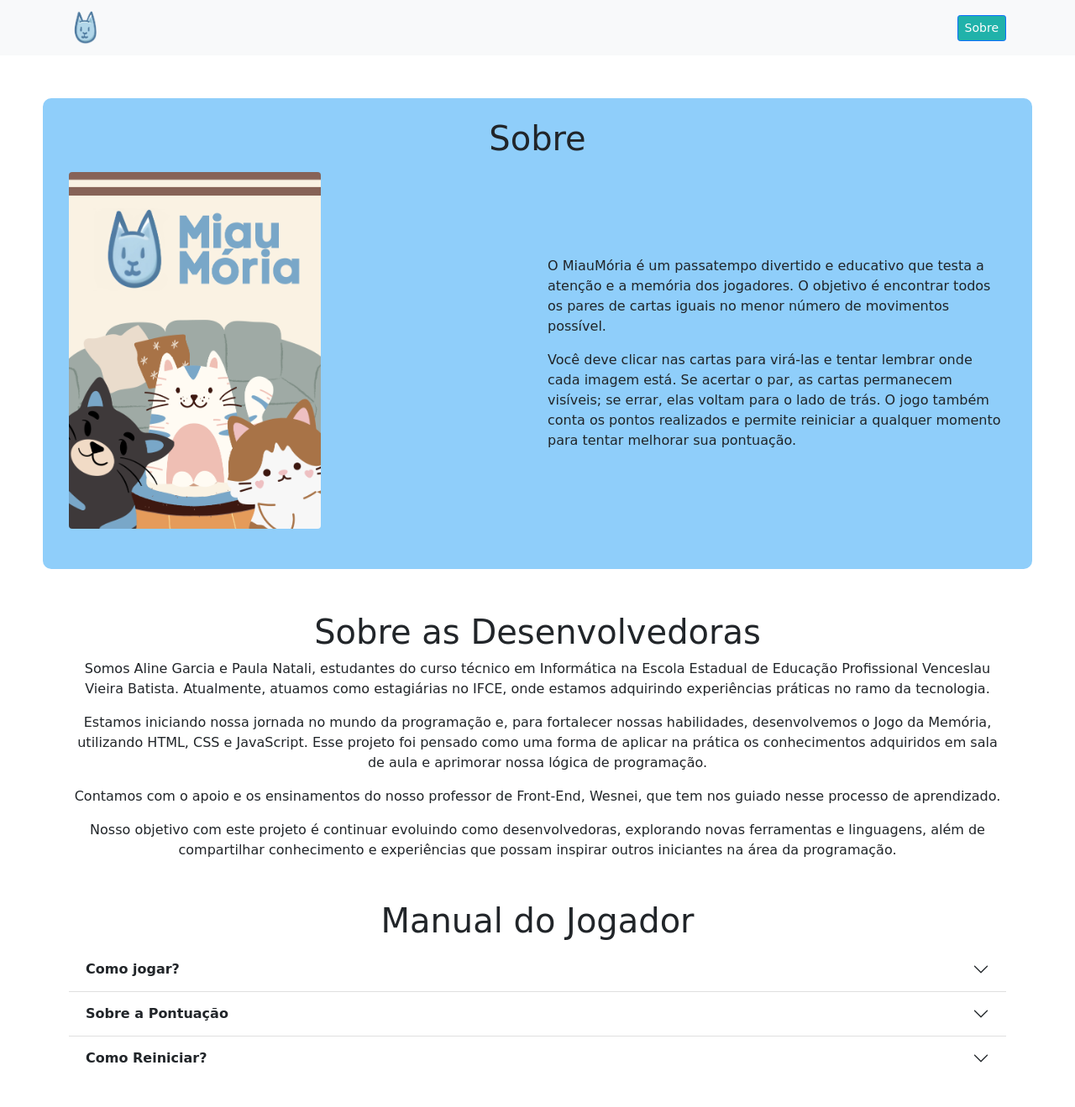
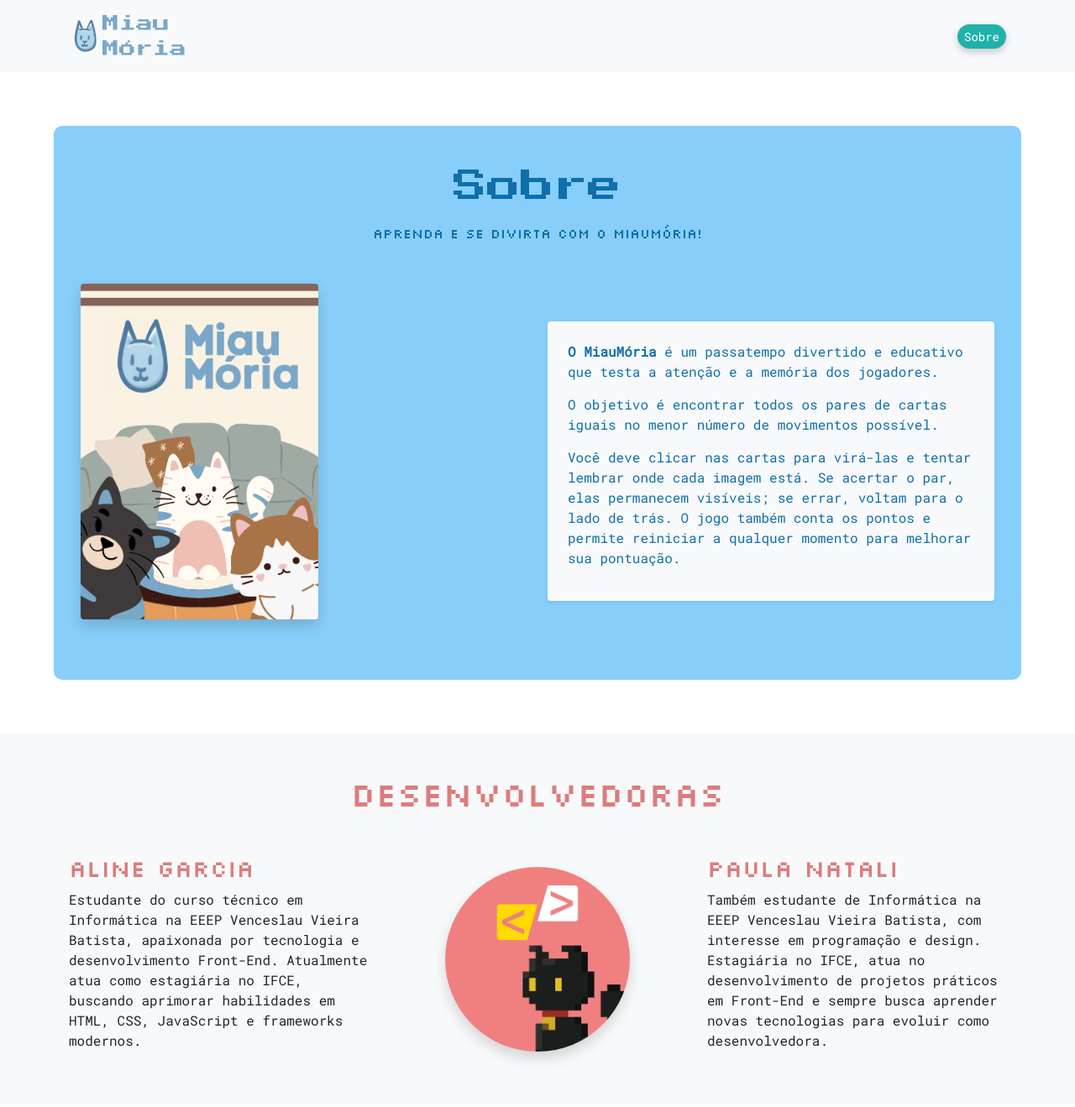
Before and after one commit to paulanatali/MiauMoria, a plain HTML site: page sobre.html in a window 1280 px wide. Shown: the top 1319 px of the page at 84% size. Drawn offline with nearby package versions, Linux system fonts and the light colour scheme.

Commit message:
Alterações gerais na estrutura e ajustes importantes

```diff
--- a/sobre.html
+++ b/sobre.html
@@ -11,6 +11,15 @@
     <link rel="stylesheet" href="https://unpkg.com/aos@next/dist/aos.css" />
     <link rel="shortcut icon" href="assetss/favicon-32x32.png" type="image/x-icon">
 
+    <link href="https://fonts.googleapis.com/css2?family=Press+Start+2P&display=swap" rel="stylesheet">
+    <link href="https://fonts.googleapis.com/css2?family=Silkscreen&display=swap" rel="stylesheet">
+    <link href="https://fonts.googleapis.com/css2?family=Roboto+Mono&display=swap" rel="stylesheet">
+
+
+
+
+
+
 
 </head>
 
@@ -20,11 +29,13 @@
 
 <nav class="navbar navbar-light bg-light py-2">
   <div class="container d-flex justify-content-between align-items-center">
-    <a class="navbar-brand d-flex align-items-center" href="index.html">
+    <a class="pixelnav navbar-brand d-flex align-items-center" href="index.html">
       <img src="assetss/logo.png" alt="Logo" style="height:40px; width:auto;">
+      Miau <br> Mória
     </a>
     <a href="sobre.html">
-      <button type="button" class="btn btn-primary btn-sm">
+      <button type="button" class="btn btn-primary btn-sm"  style="--bs-btn-padding-y: .28rem; --bs-btn-padding-x: .6rem; --bs-btn-font-size: .78rem;">
+
         Sobre
       </button>
     </a>
@@ -39,93 +50,83 @@
 
 
     <main id="conteudo-principal">
-        <section id="sobre" data-aos="fade-up" class="sobre">
-            <div class="container mt-4 ">
-                <div class="about-me text-center" data-aos="fade-down" data-aos-delay="200">
-                    <h1 class="titulo">
-                        Sobre
-                    </h1>
+       <section id="sobre" data-aos="fade-up" class="sobre py-5">
+  <div class="container">
+    <div class="text-center mb-5" data-aos="fade-down" data-aos-delay="200">
+      <h1 class="pixel-blue">Sobre</h1>
+      <p class="lead">Aprenda e se divirta com o <strong>MiauMória!</strong></p>
     </div>
-                <div class="row align-items-center mt-3 mb-4">
-                    <div class="col md-6" data-aos="fade-right" data-aos-delay="300">
-                        <!--Componente FIGURE-->
-                        <figure class="figure">
-                            <img src="assetss/sobreimg.png" width="300" height="100"
-                                class="figure-img img-fluid rounded" alt="homem mostrando seu trabalho">
+    <div class="row align-items-center g-4">
+
+      <div class="col-md-6" data-aos="fade-right" data-aos-delay="300">
+        <figure class="figure text-center text-md-start">
+          <img src="assetss/sobreimg.png" class="figure-img img-fluid rounded shadow" alt="homem mostrando seu trabalho">
         </figure>
       </div>
-                    <div class="col-md-6" data-aos="fade-left" data-aos-delay="300">
-                        <p>
-                            O MiauMória é um passatempo divertido e educativo que testa a atenção e a memória dos
-                            jogadores.
-                            O objetivo é encontrar todos os pares de cartas iguais no menor número de movimentos
-                            possível.
-                        </p>
-                        <p>
-                            Você deve clicar nas cartas para virá-las e tentar lembrar onde cada imagem está. Se acertar
-                            o par,
-                            as cartas permanecem visíveis; se errar, elas voltam para o lado de trás. O jogo também
-                            conta os pontos
-                            realizados e permite reiniciar a qualquer momento para tentar melhorar sua pontuação.
-                        </p>
+
+      <div class=" col-md-6" data-aos="fade-left" data-aos-delay="300">
+        <div class=" p-4 bg-light rounded shadow-sm ">
+          <p class="font2"><strong>O MiauMória</strong> é um passatempo divertido e educativo que testa a atenção e a memória dos jogadores.</p>
+          <p class="font2">O objetivo é encontrar todos os pares de cartas iguais no menor número de movimentos possível.</p>
+          <p class="font2">Você deve clicar nas cartas para virá-las e tentar lembrar onde cada imagem está. Se acertar o par, elas permanecem visíveis; se errar, voltam para o lado de trás. O jogo também conta os pontos e permite reiniciar a qualquer momento para melhorar sua pontuação.</p>
         </div>
       </div>
-            </div>
-        </section>
-        <section id="services" data-aos="fade-up">
-            <div class="container mt-5">
-                <div class="desenvolvedoras text-center">
-                    <h1 class="titulo" data-aos="flip-left" data-aos-delay="200">
-                        Sobre as Desenvolvedoras </h1>
 
-                    <div class="col-md-12" data-aos="fade-left" data-aos-delay="300">
-                        <p>
-                            Somos Aline Garcia e Paula Natali, estudantes do curso técnico em Informática na Escola
-                            Estadual
-                            de Educação Profissional Venceslau Vieira Batista. Atualmente, atuamos como estagiárias no
-                            IFCE,
-                            onde estamos adquirindo experiências práticas no ramo da tecnologia.
-                        </p>
-                        <p>
-                            Estamos iniciando nossa jornada no mundo da programação e, para fortalecer nossas
-                            habilidades,
-                            desenvolvemos o Jogo da Memória, utilizando HTML, CSS e JavaScript. Esse projeto foi pensado
-                            como
-                            uma forma de aplicar na prática os conhecimentos adquiridos em sala de aula e aprimorar
-                            nossa lógica
-                            de programação.
-                        </p>
-                        <p>
-                            Contamos com o apoio e os ensinamentos do nosso professor de Front-End, Wesnei, que tem nos
-                            guiado
-                            nesse processo de aprendizado.
-                        </p>
-                        <p>
-                            Nosso objetivo com este projeto é continuar evoluindo como desenvolvedoras, explorando novas
-                            ferramentas
-                            e linguagens, além de compartilhar conhecimento e experiências que possam inspirar outros
-                            iniciantes na
-                            área da programação.
-                        </p>
-                    </div>
-
-
-                </div>
-            </div>
     </div>
   </div>
 </section>
 
+        <section id="desenvolvedoras" class="py-5 bg-light">
+  <div class="container">
+    <h1 class="pixel-clean-vermelho text-center mb-5" data-aos="flip-left" data-aos-delay="200">
+      Desenvolvedoras
+    </h1>
+
+    <div class="row align-items-center text-center text-md-start">
+
+      <!-- Texto Aline -->
+      <div class="col-md-4 mb-4 mb-md-0" data-aos="fade-right" data-aos-delay="300">
+        <h3 class="pixel-clean-vermelho">Aline Garcia</h3>
+        <p class="font2">
+          Estudante do curso técnico em Informática na EEEP Venceslau Vieira Batista,
+          apaixonada por tecnologia e desenvolvimento Front-End. Atualmente atua como estagiária no IFCE,
+          buscando aprimorar habilidades em HTML, CSS, JavaScript e frameworks modernos.
+        </p>
+      </div>
+
+      <!-- Imagem Central -->
+      <div class="col-md-4 text-center" data-aos="zoom-in" data-aos-delay="400">
+        <img src="assetss/desenvol.png"
+             alt="Ilustração desenvolvedoras"
+             class="img-fluid rounded-circle shadow"
+             style="width: 220px; height: 220px; object-fit: cover;">
+      </div>
+
+      <!-- Texto Paula -->
+      <div class="col-md-4" data-aos="fade-left" data-aos-delay="300">
+        <h3 class="pixel-clean-vermelho">Paula Natali</h3>
+        <p class="font2">
+          Também estudante de Informática na EEEP Venceslau Vieira Batista, com interesse em programação e design.
+          Estagiária no IFCE, atua no desenvolvimento de projetos práticos em Front-End e sempre busca aprender
+          novas tecnologias para evoluir como desenvolvedora.
+        </p>
+      </div>
+
+    </div>
+  </div>
+</section>
+
+
         <section id="duvidas" class="container mt-5 mb-5" data-aos="fade-up">
-            <div class="manual text-center" data-aos="fade-down" data-aos-delay="200">
-                <h1 class="titulo">
+            <div class="manual text-center" data-aos="zoom-in" data-aos-delay="300">
+                <h1 class="pixel">
                     Manual do Jogador
                 </h1>
             </div>
             <!--Componente ACCRDION-->
             <div class="accordion accordion-flush" id="accordionFlushExample">
-                <div class="accordion-item" data-aos="fade-right" data-aos-delay="300">
-                    <h2 class="accordion-header" id="flush-headingOne">
+                <div class="accordion-item" data-aos="fade-right" data-aos-delay="400">
+                    <h2 class="pixel-clean accordion-header" id="flush-headingOne">
                         <button class="accordion-button collapsed" type="button" data-bs-toggle="collapse"
                             data-bs-target="#flush-collapseOne" aria-expanded="false" aria-controls="flush-collapseOne">
                             Como jogar?
@@ -133,7 +134,7 @@
                     </h2>
                     <div id="flush-collapseOne" class="accordion-collapse collapse" aria-labelledby="flush-headingOne"
                         data-bs-parent="#accordionFlushExample">
-                        <div class="accordion-body">
+                        <div class="font2 accordion-body">
                             1. Clique em uma carta para virá-la. <br>
 
                             <div class="cartas-container" style="display: flex; gap: 10px; align-items: center;">
@@ -175,8 +176,8 @@
                     </div>
 
                 </div>
-                <div class="accordion-item" data-aos="fade-right" data-aos-delay="400">
-                    <h2 class="accordion-header" id="flush-headingTwo">
+                <div class="accordion-item" data-aos="fade-right" data-aos-delay="500">
+                    <h2 class="pixel-clean accordion-header" id="flush-headingTwo">
                         <button class="accordion-button collapsed" type="button" data-bs-toggle="collapse"
                             data-bs-target="#flush-collapseTwo" aria-expanded="false" aria-controls="flush-collapseTwo">
                             Sobre a Pontuação
@@ -185,15 +186,15 @@
                     <div id="flush-collapseTwo" class="accordion-collapse collapse" aria-labelledby="flush-headingTwo"
                         data-bs-parent="#accordionFlushExample">
                         <div class="accordion-body">
-                            <p> - Cada vez que você virar duas cartas, seu número de movimentos aumenta em 1.</p>
-                            <p> - O jogo conta quantos pares você conseguiu encontrar.</p>
-                            <p>- O objetivo é completar todos os pares com o menor número de movimentos possível.</p>
+                            <p class="font2"> - Cada vez que você virar duas cartas, seu número de movimentos aumenta em 1.</p>
+                            <p class="font2"> - O jogo conta quantos pares você conseguiu encontrar.</p>
+                            <p class="font2">- O objetivo é completar todos os pares com o menor número de movimentos possível.</p>
 
                         </div>
                     </div>
                 </div>
-                <div class="accordion-item" data-aos="fade-right" data-aos-delay="500">
-                    <h2 class="accordion-header" id="flush-headingThree">
+                <div class="accordion-item" data-aos="fade-right" data-aos-delay="550">
+                    <h2 class="pixel-clean accordion-header" id="flush-headingThree">
                         <button class="accordion-button collapsed" type="button" data-bs-toggle="collapse"
                             data-bs-target="#flush-collapseThree" aria-expanded="false"
                             aria-controls="flush-collapseThree">
@@ -203,8 +204,8 @@
                     <div id="flush-collapseThree" class="accordion-collapse collapse"
                         aria-labelledby="flush-headingThree" data-bs-parent="#accordionFlushExample">
                         <div class="accordion-body">
-                            <p> - Para reiniciar o jogo a qualquer momento, clique no botão “Reiniciar”.</p>
-                            <p>- Isso embaralhará todas as cartas e resetará a contagem de movimentos e pares.</p>
+                            <p class="font2"> - Para reiniciar o jogo a qualquer momento, clique no botão “Reiniciar”.</p>
+                            <p class="font2">- Isso embaralhará todas as cartas e resetará a contagem de movimentos e pares.</p>
                         </div>
                     </div>
                 </div>
@@ -219,23 +220,23 @@
                     <!-- SUGESTÕES -->
 <div class="container mt-5 mb-5 bg-light p-4 rounded shadow">
     <div class="row align-items-center">
-        <div class="col-md-6">
-            <h2 class="text-center">Sugestões</h2>
+        <div class="col-md-6"  data-aos="fade-right" data-aos-delay="200">
+            <h2 class=" pixel text-center">Sugestões</h2>
             <form id="formSugestao">
-                <input type="email" id="nome" class="form-control mb-2" placeholder="Seu email">
-                <textarea id="sugestao" class="form-control mb-2" placeholder="Escreva sua sugestão"></textarea>
-                <button type="submit" class="btn btn-primary"
+                <input type="email" id="nome" class=" font2 form-control mb-2" placeholder= "Seu email">
+                <textarea id="sugestao" class="font2 form-control mb-2" placeholder="Escreva sua sugestão"></textarea>
+                <button type="submit" class="font2 btn btn-primary"
                     style="--bs-btn-padding-y: .28rem; --bs-btn-padding-x: .6rem; --bs-btn-font-size: .78rem;">
                     Enviar
                 </button>
             </form>
 
-            <h4 class="mt-4">Sugestões enviadas:</h4>
+            <h4 class="pixel-clean mt-4">Sugestões enviadas:</h4>
             <ul id="listaSugestoes" class="list-group"></ul>
         </div>
 
-        <!-- IMAGEM AO LADO DO FORM -->
-        <div class="col-md-6 text-center">
+        <!-- IMAGEM  -->
+        <div class="col-md-6 text-center" data-aos="fade-left" data-aos-delay="300">
             <img src="assetss/sugestao.png" width="250" height="250" alt="sugestão" class="img-fluid">
         </div>
     </div>
@@ -244,23 +245,23 @@
 
 <!-- CONTATO -->
 <section id="contatos" class="contatos py-5">
-  <div class="container">
-    <h2 class="text-center mb-5">Contatos</h2>
+  <div class="container" >
+    <h2 class=" pixel text-center mb-5" data-aos="fade-down" data-aos-delay="200">Contatos</h2>
     <div class="row align-items-center justify-content-center">
 
       <!-- Card 1 -->
       <div class="col-md-4">
         <div class="card text-center shadow rounded p-3">
           <img src="assetss/WhatsApp Image 2025-08-11 at 19.16.13 (1).jpeg"
-               class="card-img-top rounded-circle mx-auto d-block"
+               class="card-img-top rounded-circle mx-auto d-block"  data-aos="zoom-in" data-aos-delay="250"
                alt="Dev 1"
                style="width: 150px; height: 150px; object-fit: cover;">
           <div class="card-body">
-            <h5 class="card-title">Aline Garcia</h5>
-            <p class="card-text">Desenvolvedora Front-end</p>
-            <a href="mailto:agm.linne@gmail.com" class="btn btn-outline-primary btn-sm">E-mail</a>
-            <a href="https://github.com/alinexjs" target="_blank" class="btn btn-outline-dark btn-sm">GitHub</a>
-            <a href="https://linkedin.com/in/seuuser" target="_blank" class="btn btn-outline-info btn-sm">LinkedIn</a>
+            <h5 class=" pixel card-title"">Aline Garcia</h5>
+            <p class="font2 card-text">Desenvolvedora Front-end</p>
+            <a href="mailto:agm.linne@gmail.com" class="pixel-clean btn2 btn-outline-dark btn-sm">E-mail</a>
+            <a href="https://github.com/alinexjs" target="_blank" class="pixel-clean btn2 btn-outline-dark btn-sm">GitHub</a>
+            <a href="https://linkedin.com/in/seuuser" target="_blank" class="pixel-clean btn2 btn-outline-dark btn-sm">LinkedIn</a>
           </div>
         </div>
       </div>
@@ -269,23 +270,23 @@
       <div class="col-md-2 text-center">
         <img src="assetss/Contato.png"
              alt="Imagem central"
-             class="img-fluid rounded-circle"
-             style="width: 120px; height: 120px; object-fit: cover;">
+             class="img-fluid rounded"
+             style="width: 329px; height: 329px; object-fit: cover;">
       </div>
 
       <!-- Card 2 -->
       <div class="col-md-4">
         <div class="card text-center shadow rounded p-3">
-          <img src="assets/dev2.jpg"
-               class="card-img-top rounded-circle mx-auto d-block"
+          <img src="assetss/paula.enc"
+               class="card-img-top rounded-circle mx-auto d-block"  data-aos="zoom-in" data-aos-delay="250"
                alt="Dev 2"
                style="width: 150px; height: 150px; object-fit: cover;">
           <div class="card-body">
-            <h5 class="card-title">Paula Natali</h5>
+            <h5 class=" pixel card-title">Paula Natali</h5>
             <p class="card-text">Desenvolvedora Front-end</p>
-            <a href="mailto:outradev@gmail.com" class="btn btn-outline-primary btn-sm">E-mail</a>
-            <a href="https://github.com/outrauser" target="_blank" class="btn btn-outline-dark btn-sm">GitHub</a>
-            <a href="https://linkedin.com/in/outrauser" target="_blank" class="btn btn-outline-info btn-sm">LinkedIn</a>
+            <a href="mailto:outradev@gmail.com" class="pixel-clean btn2 btn-outline-dark btn-sm">E-mail</a>
+            <a href="https://github.com/paulanatali" target="_blank" class="pixel-clean btn2 btn-outline-dark btn-sm">GitHub</a>
+            <a href="https://linkedin.com/in/outrauser" target="_blank" class="pixel-clean btn2 btn-outline-dark btn-sm">LinkedIn</a>
           </div>
         </div>
       </div>
--- a/styles/stylesobre.css
+++ b/styles/stylesobre.css
@@ -1,7 +1,8 @@
 body {
     margin: 0;
     padding: 0;
-    font-family: 'Segoe UI', Tahoma, Geneva, Verdana, sans-serif;
+    font-family: "Montserrat", sans-serif;;
+
 }
 
 .nav-item {
@@ -60,29 +61,22 @@ body {
     border-radius: 7%;
 }
 
-.sobre {
-    background-color: #8fcefa;
-    margin: 4%;
-    border-radius: 10px;
-    display: flex;
-    align-items: center;
-    justify-content: center;
-    cursor: pointer;
-}
+
 .btn{
     background-color:  #20B2AA;
     color: #fefefe;
-    font-family: cursive;
+    font-family: 'Roboto Mono', monospace;
+    border: none;
+    border-radius: 50px;
+    box-shadow: 0 4px 10px rgba(0,0,0,0.2);
+
 }
 .navbar{
     background-color: #87CEFA;
 }
-.logos{
-    font-family: cursive;
-    color: #fefefe;
-}
+
 main{
-    font-family: cursive;
+    font-family: 'Roboto Mono', monospace;
 }
 .contato{
 
@@ -93,3 +87,91 @@ main{
     cursor: pointer;
 
 }
+.btn2{
+    background-color:  #c6ddef;
+    color: #000000;
+  font-family: 'Roboto Mono', monospace;
+}
+a {
+  text-decoration: none;
+}
+.pixel {
+  font-family: "Press Start 2P", cursive;
+}
+.pixel-blue{
+     font-family: "Press Start 2P", cursive;
+     color: #0e6fab;
+}
+.pixel-clean{
+  font-family: "Silkscreen", sans-serif;
+
+}
+.pixel-clean-vermelho{
+  font-family: "Silkscreen", sans-serif;
+  color:  #dd7c7c;;
+
+
+}
+.pixelnav{
+    font-family: "Press Start 2P", cursive;
+     color: #79a7c8 !important;
+}
+.font2 {
+    font-family: 'Roboto Mono', monospace;
+}
+/* =============================
+    SEÇÃO SOBRE
+============================= */
+/* =============================
+    SEÇÃO SOBRE SIMPLIFICADA
+============================= */
+.sobre {
+    background-color: #87CEFA;
+   margin: 5% 5%;
+    padding: 30px 20px;
+    border-radius: 10px;
+}
+
+.sobre h1 {
+    font-family: "Press Start 2P", cursive;
+    color: #0e6fab;
+    text-align: center;
+    margin-bottom: 20px;
+}
+
+.sobre .figure-img {
+    max-height: 400px;
+    width: 100%;
+    object-fit: cover;
+    border-radius: 10px;
+    box-shadow: 0 5px 10px rgba(0,0,0,0.1); }
+
+.sobre p {
+    font-family: "Silkscreen", sans-serif;
+    font-size: 1rem;
+    line-height: 1.5;
+    color: #0e6fab;
+    margin-bottom: 15px;
+}
+.sobre .font2 {
+    font-family: 'Roboto Mono', monospace;
+}
+
+
+.sobre .text-box {
+    background-color: #f0f9ff;
+    padding: 15px;
+    border-radius: 10px;
+    box-shadow: 0 3px 7px rgba(0,0,0,0.1);
+}
+
+/* RESPONSIVO */
+@media (max-width: 768px) {
+    .sobre {
+        padding: 20px 15px;
+    }
+
+    .sobre .figure-img {
+        max-height: 200px;
+    }
+}
```
Also changed, not shown: assetss/desenvol.png (added), assetss/logo2.png (added), scripts/scriptsobre.js (line endings or trailing spaces), 1 other file. Lines whose indentation alone changed are shown as unchanged.
